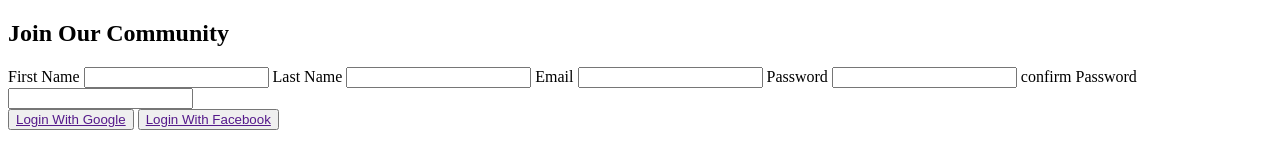
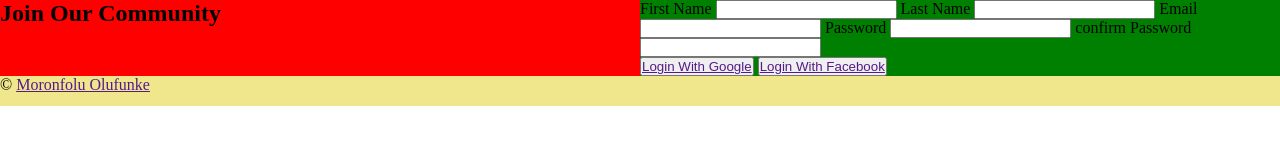
Before and after one commit to MoeRayo/DevTask---Registration-Page, a website: page index.html in a window 1280 px wide. Drawn offline with Linux system fonts and the light colour scheme.

Commit message:
feat: making of the sites grid layout

```diff
--- a/css/style.css
+++ b/css/style.css
@@ -0,0 +1,43 @@
+*,
+*::after,
+*::before {
+  box-sizing: border-box;
+  margin: 0;
+  padding: 0;
+}
+
+body {
+  box-sizing: inherit;
+}
+
+/* Grid layout */
+
+main {
+  display: grid;
+  grid-template-areas:
+    "arrow form"
+    "footer footer";
+  grid-template-columns: 1fr 1fr;
+  grid-template-rows: auto 30px;
+  justify-content: center;
+}
+
+section:first-of-type {
+  background-color: red;
+  grid-area: arrow;
+  vertical-align: middle;
+}
+
+section:last-of-type {
+  background-color: green;
+  grid-area: form;
+}
+
+footer {
+  background-color: khaki;
+  grid-area: footer;
+}
+
+h1 {
+  /* line-height: auto; */
+}
--- a/index.html
+++ b/index.html
@@ -29,6 +29,9 @@
           <a href="">Login With Facebook</a>
         </button>
       </section>
+      <footer>
+        <p>&copy; <a href="">Moronfolu Olufunke</a></p>
+      </footer>
     </main>
     <script src="js/app.js"></script>
   </body>
```
